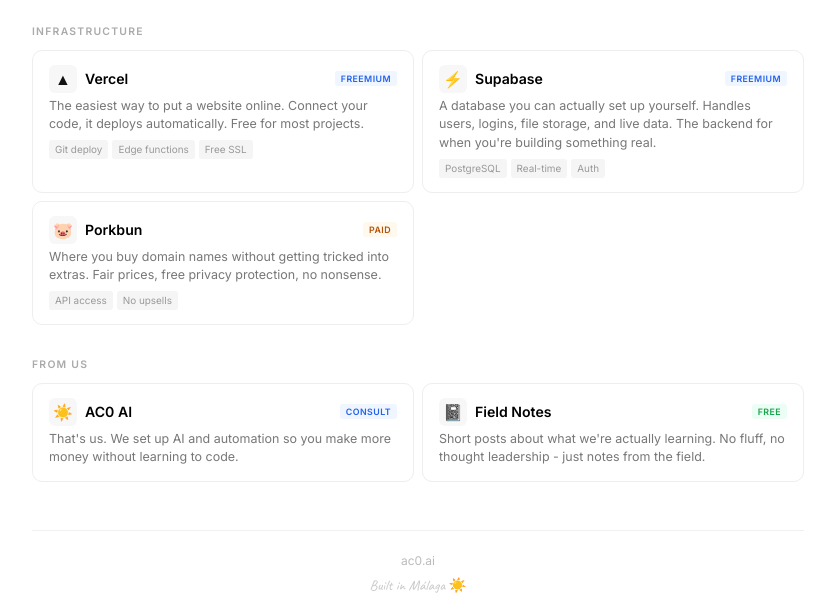
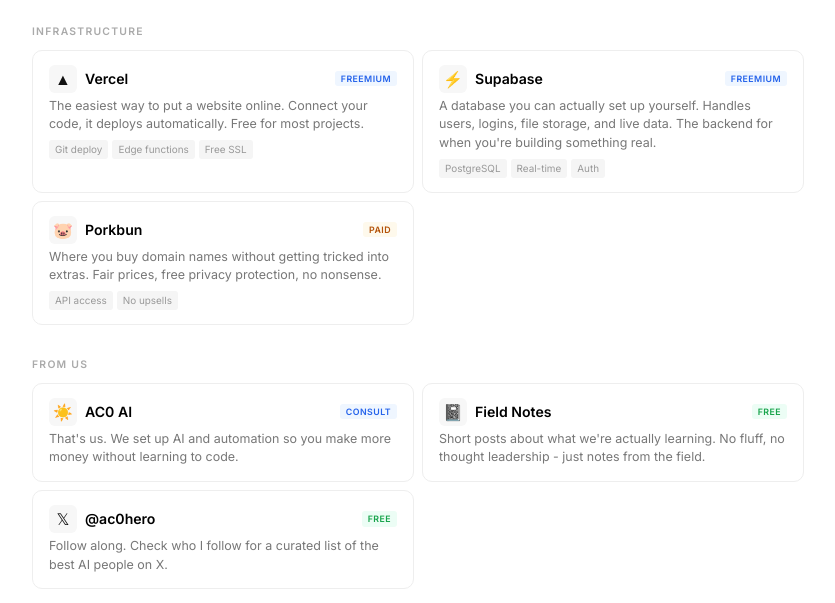
Before and after one commit to Ac0AI/ac0-setup, a plain HTML site: page index.html in a window 1280 px wide. Shown: the part 949-1552 px from the top of the page, without its empty margins (222-1057 px from the left). Drawn offline with Linux system fonts and the light colour scheme.

Commit message:
add X to From Us section

```diff
--- a/index.html
+++ b/index.html
@@ -500,6 +500,15 @@
         </div>
         <div class="tool-desc">Short posts about what we're actually learning. No fluff, no thought leadership - just notes from the field.</div>
       </a>
+
+      <a href="https://x.com/ac0hero" target="_blank" class="tool">
+        <div class="tool-header">
+          <div class="tool-icon">𝕏</div>
+          <span class="tool-name">@ac0hero</span>
+          <span class="tool-tag free">Free</span>
+        </div>
+        <div class="tool-desc">Follow along. Check who I follow for a curated list of the best AI people on X.</div>
+      </a>
     </div>
 
     <footer>
```
